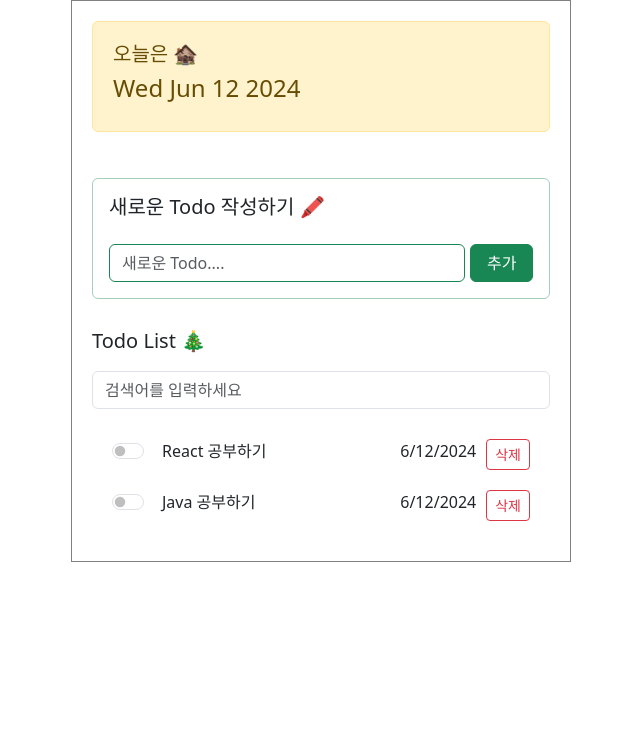
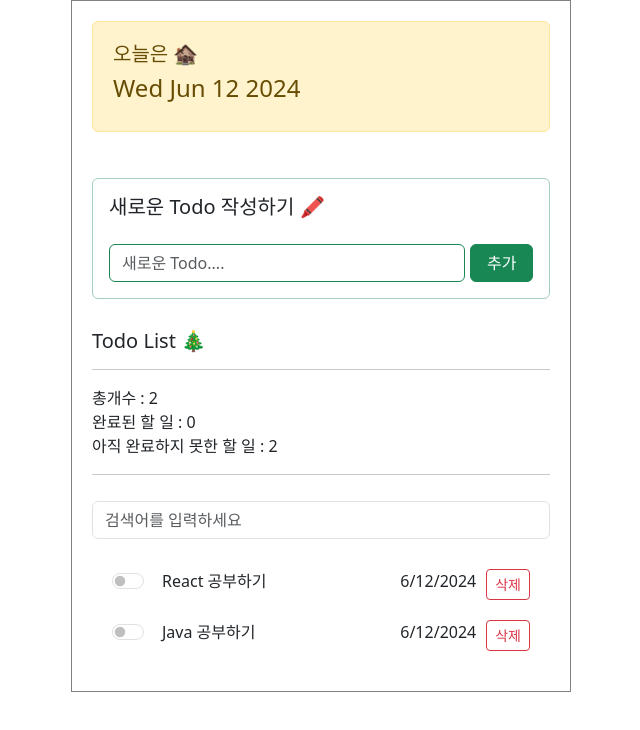
Before and after one commit to kth701/react, a React (Create React App) app in the folder todo/: page / in a window 1280 px wide. Shown: the top 730 px of the page, without its empty margins (319-959 px from the left). Built offline with nearby package versions, Linux system fonts and the light colour scheme.

Commit message:
- 메모이제이션

```diff
--- a/todo/src/component/TodoList.js
+++ b/todo/src/component/TodoList.js
@@ -1,6 +1,6 @@
 import './TodoList.css'
 import TodoItem from './TodoItem.js'
-import { useState } from "react";
+import { useState , useMemo} from "react";
 
 const TodoList = ( {todo, onUpdate, onDelete}) => {
 
@@ -17,9 +17,41 @@ const TodoList = ( {todo, onUpdate, onDelete}) => {
               : todo.filter( (it) => it.content.toLowerCase().includes(search.toLowerCase()))
   }
 
+  // Todo 통계
+  // 고차 컴포넌트 : 인수로 전달된 컴포넌트를 새로운 컴포넌트로 반환하는 함수
+  // 횡단 관심사(크로스커팅관심사)
+  // : 프로그래밍에서 비즈니스 로직(핵심기능)과 구분되는 공통 기능을 지칭
+  // useMemo: 불필요한 기능은 다시 호출 하지 않도록 설정
+  // const 변수 = useMemo(콜백함수, 의존성 배열)
+  const analyzeTodo = useMemo( () => {
+    console.log("analyzeTodo 함수 호출");
+
+    const totalCount = todo.length;
+    const doneCount = todo.filter( (it) => it.isDone).length;
+    const notDoneCout = totalCount - doneCount;
+
+    return {
+      totalCount,
+      doneCount,
+      notDoneCout
+    }
+  }, // 첫번째 인자: 콜백 함수
+  [todo] // 두번째 인자: 의존성 배열:값이 변할때만 콜백함수
+);
+
+  const { totalCount, doneCount, notDoneCout } = analyzeTodo;
+
+
   return (
     <div className="TodoList">
       <h5>Todo List 🎄</h5>
+      <hr />
+      <div>
+        <div>총개수 : {totalCount}</div>
+        <div>완료된 할 일 : {doneCount}</div>
+        <div>아직 완료하지 못한 할 일 : {notDoneCout}</div>
+      </div>
+      <hr />
       <div className="search_wrapper">
         <input className="form-control me-2"
                value={search}
```
Also changed, not shown: todo/src/App.js (+10 -0 lines), todo/src/component/Header.js (+15 -1 lines).
